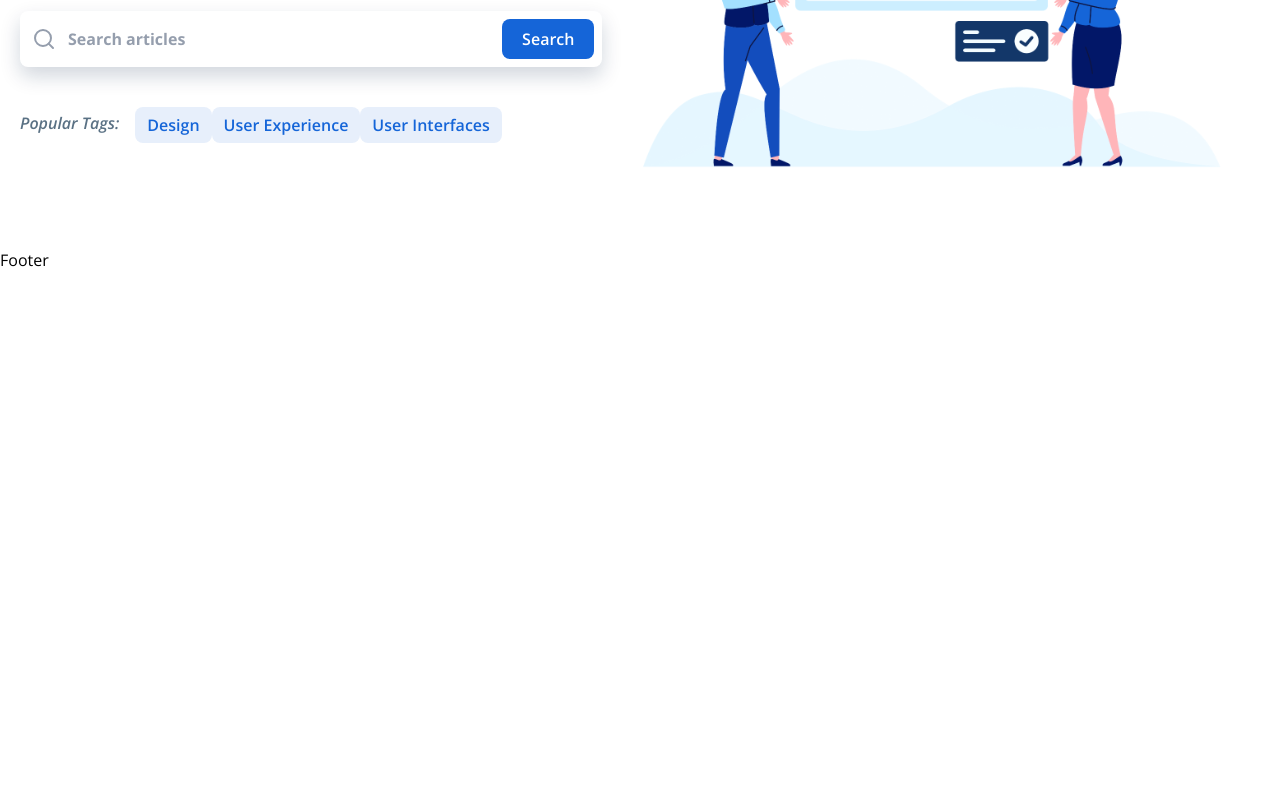
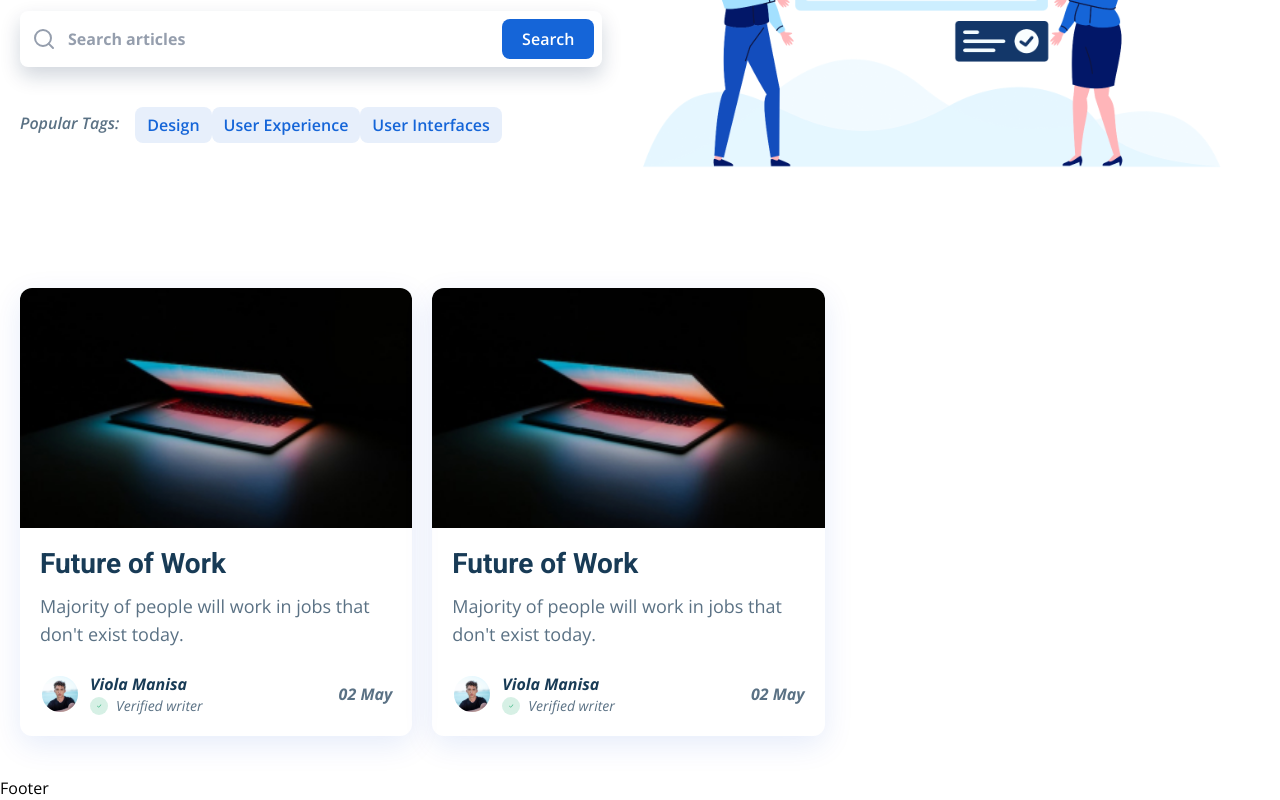
Before and after one commit to anhlq1209/fe-styler-blog, a React (Create React App) app: page / in a window 1280 px wide. Shown: the part 361-1161 px from the top of the page. Before the commit the page ends 800 px from the top, so only its background shows below. Built offline with nearby package versions, Linux system fonts and the light colour scheme.

Commit message:
article card component

```diff
--- /dev/null
+++ b/src/components/ArticleCard.jsx
@@ -0,0 +1,91 @@
+import React from "react";
+import { BsCheckLg } from "react-icons/bs";
+
+import { images } from "../constants";
+
+const ArticleCard = ({ className }) => {
+  return (
+    <div
+      className={`
+        ${className}
+        rounded-xl
+        overflow-hidden
+        shadow-[rgba(7,_65,_210,_0.1)_0px_9px_30px]
+      `}
+    >
+      <img
+        className="
+          w-full
+          object-cover
+          object-center
+          h-auto
+          mg:h-52
+          lg:h-48
+          xl:h-60
+        "
+        src={images.Post1Image}
+        alt="post1"
+      />
+      <div className="p-5">
+        <h2
+          className="
+            font-roboto
+            font-bold
+            text-xl
+            text-dark-soft
+            md:text-2xl
+            lg:text-[28px]
+          "
+        >
+          Future of Work
+        </h2>
+        <p className="text-dark-light mt-3 text-sm md:text-lg">
+          Majority of people will work in jobs that don't exist today.
+        </p>
+        <div
+          className="
+            flex
+            flex-nowrap
+            justify-between
+            items-center
+            mt-6
+          "
+        >
+          <div className="flex items-center gap-x-2 md:gap-2.5">
+            <img
+              className="w-9 h-9 md:w-10 h-10"
+              src={images.PostProfileImage}
+              alt="postprofile"
+            />
+            <div className="flex flex-col">
+              <h4
+                className="
+                  font-bold
+                  italic
+                  text-dark-soft
+                  text-sm
+                  md:text-base
+                "
+              >
+                Viola Manisa
+              </h4>
+              <div className="flex items-center gap-x-2">
+                <span className="bg-[#36B37E] w-fit bg-opacity-20 p-1.5 rounded-full">
+                  <BsCheckLg className="w-1.5 h-1.5 text-[#36B37E]" />
+                </span>
+                <span className="italic text-dark-light text-xs md:text-sm">
+                  Verified writer
+                </span>
+              </div>
+            </div>
+          </div>
+          <span className="font-bold text-dark-light italic text-sm md:text-base">
+            02 May
+          </span>
+        </div>
+      </div>
+    </div>
+  );
+};
+
+export default ArticleCard;
--- a/src/constants/images.js
+++ b/src/constants/images.js
@@ -1,9 +1,13 @@
 import Logo from "../assets/Logo.svg";
 import HeroImage from "../assets/HeroImage.svg";
+import Post1Image from "../assets/posts/post1.jpg";
+import PostProfileImage from "../assets/posts/post-profile.svg";
 
 const images = {
   Logo,
   HeroImage,
+  Post1Image,
+  PostProfileImage,
 };
 
 export default images;
--- a/src/pages/home/HomePage.jsx
+++ b/src/pages/home/HomePage.jsx
@@ -2,11 +2,15 @@
 
 import MainLayout from "../../components/MainLayout";
 import Hero from "./container/Hero";
+import Articles from "./container/Articles";
 
 const HomePage = () => {
-  return <MainLayout>
-    <Hero />
-  </MainLayout>;
+  return (
+    <MainLayout>
+      <Hero />
+      <Articles />
+    </MainLayout>
+  );
 };
 
 export default HomePage;
--- /dev/null
+++ b/src/pages/home/container/Articles.jsx
@@ -0,0 +1,24 @@
+import React from "react";
+import ArticleCard from "../../../components/ArticleCard";
+
+const Articles = () => {
+  return (
+    <section
+      className="
+        container
+        mx-auto
+        flex
+        flex-wrap
+        gap-y-5
+        px-5
+        py-10
+        md:gap-x-5
+      "
+    >
+      <ArticleCard className="w-full md:w-[calc(50%-20px)] lg:w-[calc(33.33%-21px)]" />
+      <ArticleCard className="w-full md:w-[calc(50%-20px)] lg:w-[calc(33.33%-21px)]" />
+    </section>
+  );
+};
+
+export default Articles;
```
